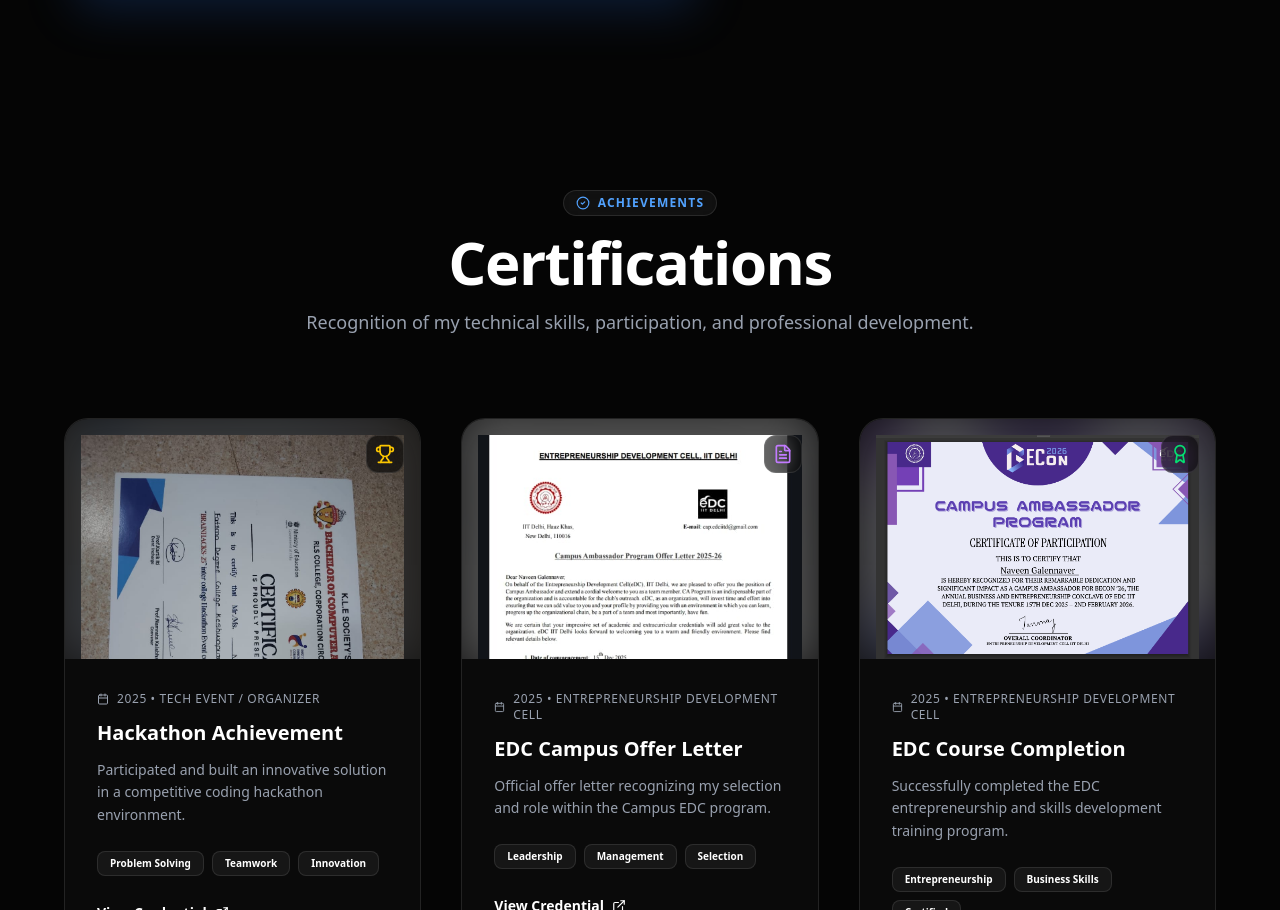
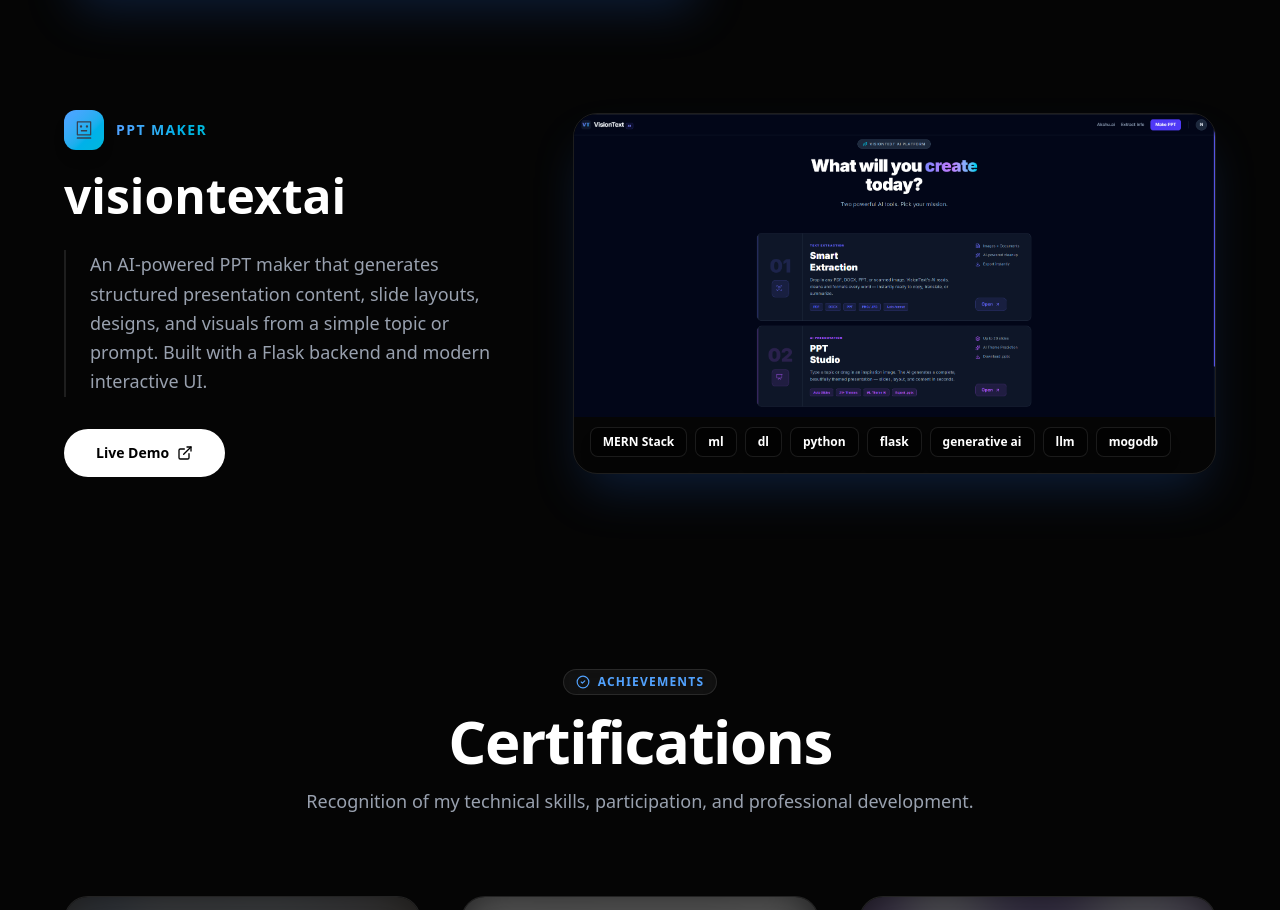
Before and after one commit to Naveen-gale/codinginkannada, a React (Vite) app in the folder frontend/: page / in a window 1280 px wide. Shown: the part 6294-7204 px from the top of the page. Built offline with nearby package versions, Linux system fonts and the light colour scheme; no server answers.

Commit message:
project added visiontextai

```diff
--- a/frontend/package.json
+++ b/frontend/package.json
@@ -17,6 +17,7 @@
     "lucide-react": "^0.563.0",
     "react": "^19.2.0",
     "react-dom": "^19.2.0",
+    "react-icons": "^5.7.0",
     "react-router-dom": "^7.13.0",
     "tailwindcss": "^4.1.18"
   },
--- a/frontend/src/components/Projects.jsx
+++ b/frontend/src/components/Projects.jsx
@@ -3,6 +3,9 @@
 import stylesyncImg from "../assets/stylesync.png";
 import photoShopImg from "../assets/photoshop.png";
 import karnatakaFcImg from "../assets/restaurant.png";
+import visiontextaiImg from "../assets/vitiontext.png";
+import { AiOutlineRobot } from 'react-icons/ai';
+import { Sparkles } from 'lucide-react';
 
 const projectsData = [
   {
@@ -41,6 +44,18 @@
     shadow: "shadow-blue-500/20",
     icon: <Code2 className="w-5 h-5" />
   },
+  {
+    id : 4,
+    title: "visiontextai",
+    category: "ppt maker",
+    tech: ["MERN Stack", "ml", "dl", "python", "flask", "generative ai", "llm", "mogodb"],
+    image:visiontextaiImg,
+   description:" An AI-powered PPT maker that generates structured presentation content, slide layouts, designs, and visuals from a simple topic or prompt. Built with a Flask backend and modern interactive UI.",
+    link: "https://visiontextai.vercel.app/",
+    color: "from-blue-400 to-cyan-500",
+    shadow: "shadow-blue-500/20",
+    icon: <AiOutlineRobot className="w-5 h-5 text-gray-700" />
+  }
 ];
 
 const Projects = () => {
```
Also changed, not shown: frontend/src/assets/vitiontext.png (added), 1 other file (tests, documents, lock files or other folders).
